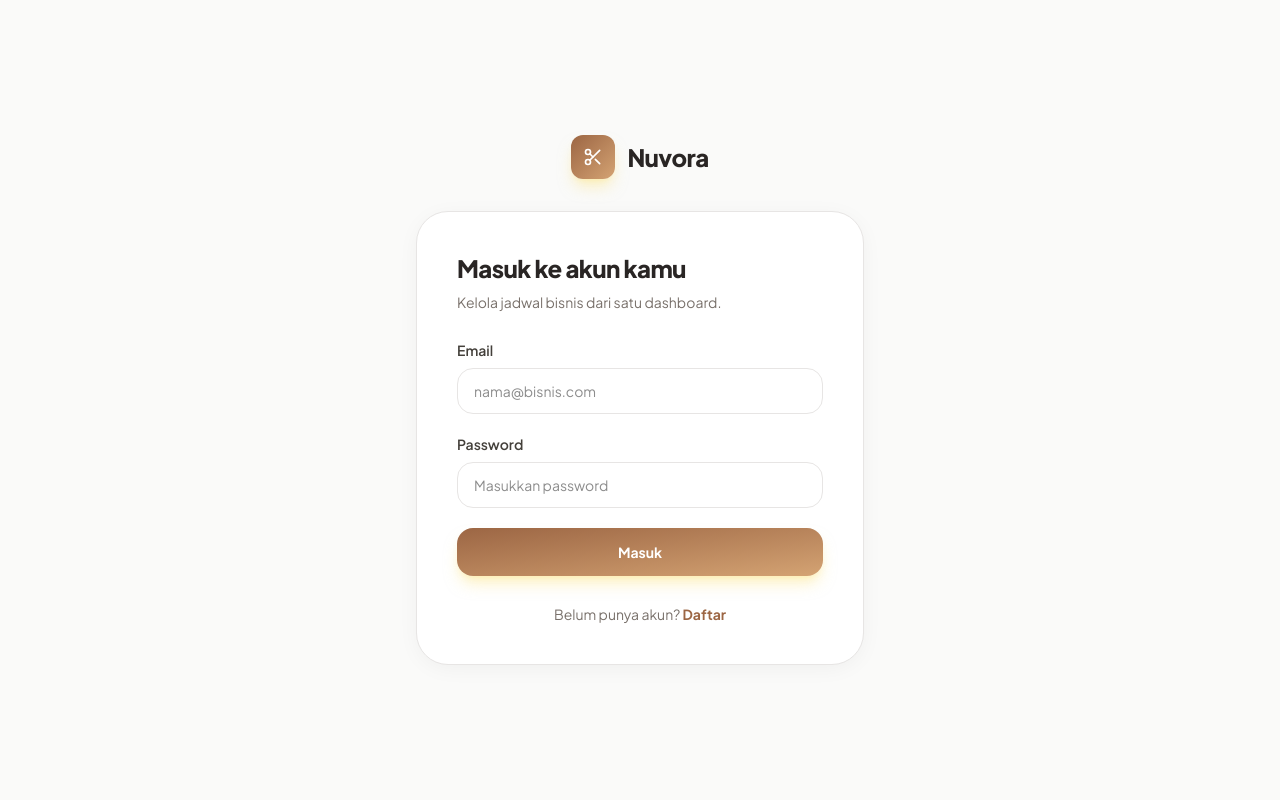
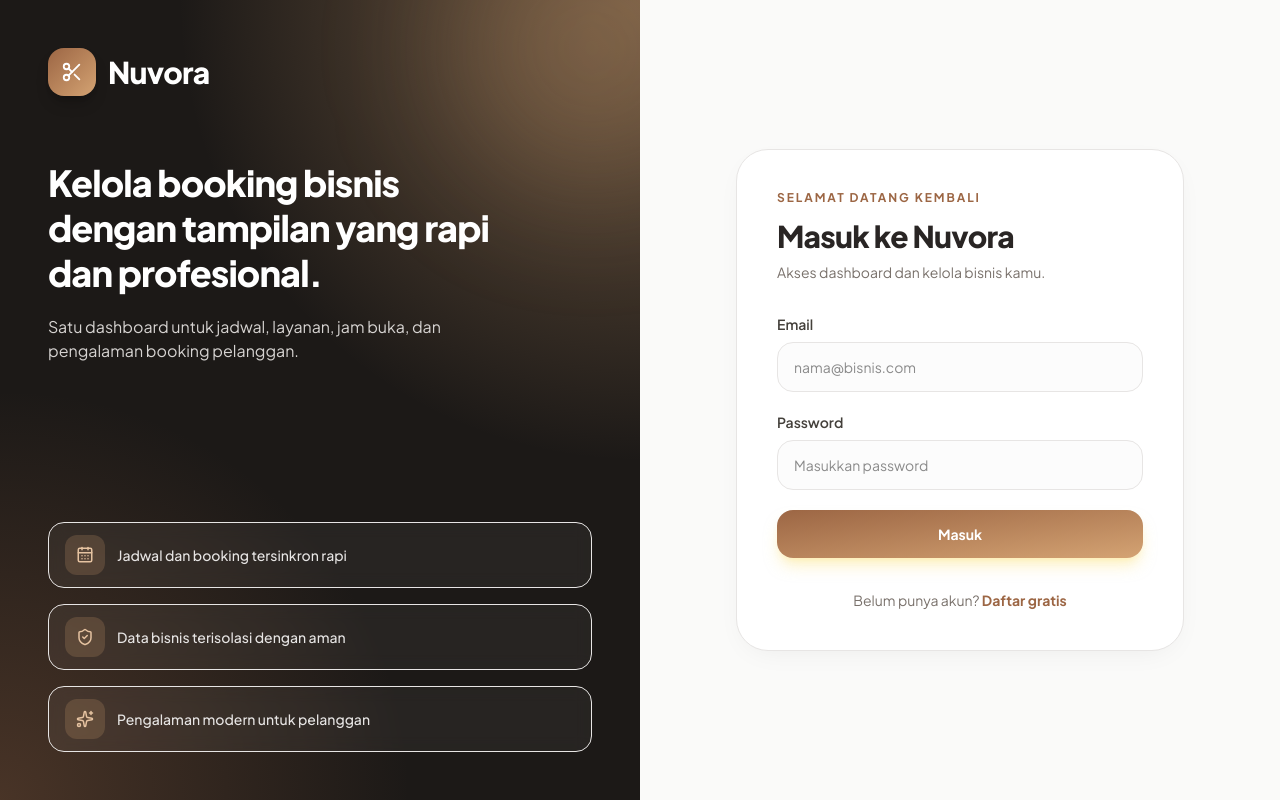
Before and after one commit to teukuaditya/Nuvora, a Next.js app: page /login in a window 1280 px wide. Built offline with nearby package versions, Linux system fonts and the light colour scheme.

Commit message:
style: redesign modern halaman login dan daftar dengan branding Nuvora

```diff
--- a/app/daftar/page.tsx
+++ b/app/daftar/page.tsx
@@ -1,6 +1,6 @@
 import Link from "next/link";
 import { connection } from "next/server";
-import { Scissors } from "lucide-react";
+import { CalendarDays, Scissors, ShieldCheck, Sparkles } from "lucide-react";
 import { daftar } from "./actions";
 
 export const instant = false;
@@ -14,40 +14,75 @@ export default async function DaftarPage({
   const params = await searchParams;
 
   return (
-    <main className="flex min-h-screen items-center justify-center bg-stone-50 px-6 py-12 dark:bg-background">
+    <main className="min-h-screen bg-stone-50 dark:bg-background lg:grid lg:grid-cols-2">
+      <div className="relative hidden overflow-hidden bg-stone-900 p-12 text-white lg:flex lg:flex-col lg:justify-between">
+        <div className="absolute inset-0 bg-[radial-gradient(circle_at_top_right,rgba(212,163,115,0.45),transparent_45%),radial-gradient(circle_at_bottom_left,rgba(156,102,68,0.35),transparent_40%)]" />
+        <div className="absolute -right-24 -top-24 h-72 w-72 rounded-full bg-primary/20 blur-3xl" />
+        <div className="relative">
+          <Link href="/" className="inline-flex items-center gap-3">
+            <div className="flex h-12 w-12 items-center justify-center rounded-2xl bg-gradient-to-br from-primary-dark to-primary text-white shadow-lg shadow-black/20">
+              <Scissors size={22} />
+            </div>
+            <span className="text-3xl font-extrabold tracking-tight">Nuvora</span>
+          </Link>
+          <p className="mt-16 max-w-md text-4xl font-extrabold leading-tight tracking-tight">
+            Mulai terima booking online dengan brand yang terlihat profesional.
+          </p>
+          <p className="mt-5 max-w-md text-base text-stone-300">
+            Buat akun bisnis, atur layanan, dan bagikan link booking dalam satu platform.
+          </p>
+        </div>
+        <div className="relative grid gap-4">
+          {[
+            { icon: CalendarDays, text: "Booking online otomatis untuk pelanggan" },
+            { icon: ShieldCheck, text: "Aman, terisolasi per bisnis" },
+            { icon: Sparkles, text: "Tampilan modern dan mudah digunakan" },
+          ].map((item) => {
+            const Icon = item.icon;
+            return (
+              <div key={item.text} className="flex items-center gap-3 rounded-2xl border border-white/10 bg-white/5 px-4 py-3 backdrop-blur-sm">
+                <div className="flex h-10 w-10 items-center justify-center rounded-xl bg-primary/20 text-primary-light"><Icon size={18} /></div>
+                <p className="text-sm font-medium text-stone-200">{item.text}</p>
+              </div>
+            );
+          })}
+        </div>
+      </div>
+
+      <div className="flex min-h-screen items-center justify-center px-6 py-12 sm:px-10">
         <div className="w-full max-w-md">
-        <div className="mb-8 text-center">
+          <div className="mb-8 lg:hidden">
             <Link href="/" className="inline-flex items-center gap-3">
-            <div className="flex h-11 w-11 items-center justify-center rounded-xl bg-gradient-to-br from-primary-dark to-primary text-white shadow-lg shadow-amber-200/50 dark:shadow-none">
-              <Scissors size={20} />
-            </div>
+              <div className="flex h-11 w-11 items-center justify-center rounded-xl bg-gradient-to-br from-primary-dark to-primary text-white"><Scissors size={20} /></div>
               <span className="text-2xl font-extrabold tracking-tight text-stone-800 dark:text-foreground">Nuvora</span>
             </Link>
           </div>
 
-        <div className="rounded-[2rem] border border-stone-200/80 bg-white p-8 shadow-[0_4px_24px_-4px_rgba(0,0,0,0.06)] dark:border-border dark:bg-surface sm:p-10">
-          <h1 className="text-2xl font-extrabold tracking-tight text-stone-800 dark:text-foreground">Buat akun bisnis</h1>
-          <p className="mt-2 text-sm text-stone-500 dark:text-muted">Mulai terima booking online dari pelanggan kamu.</p>
+          <div className="rounded-[2rem] border border-stone-200/80 bg-white p-8 shadow-[0_8px_30px_-12px_rgba(0,0,0,0.08)] dark:border-border dark:bg-surface sm:p-10">
+            <p className="text-xs font-bold uppercase tracking-[0.16em] text-primary-dark dark:text-primary">Mulai gratis</p>
+            <h1 className="mt-3 text-3xl font-extrabold tracking-tight text-stone-800 dark:text-foreground">Buat akun Nuvora</h1>
+            <p className="mt-2 text-sm text-stone-500 dark:text-muted">Siapkan bisnis kamu untuk menerima booking online.</p>
 
             {params.error ? <p className="mt-5 rounded-2xl border border-red-200 bg-red-50 p-4 text-sm text-red-700 dark:border-red-900/40 dark:bg-red-950/30 dark:text-red-300">{params.error}</p> : null}
 
-          <form action={daftar} className="mt-7 space-y-5">
+            <form action={daftar} className="mt-8 space-y-5">
               <label className="block text-sm">
                 <span className="mb-2 block font-semibold text-stone-700 dark:text-foreground">Email</span>
-              <input name="email" type="email" required className="w-full rounded-2xl border border-stone-200 bg-white px-4 py-3 text-foreground outline-none transition focus:border-primary focus:ring-4 focus:ring-primary/10 dark:border-border dark:bg-background" autoComplete="email" placeholder="nama@bisnis.com" />
+                <input name="email" type="email" required className="w-full rounded-2xl border border-stone-200 bg-stone-50/50 px-4 py-3.5 text-foreground outline-none transition focus:border-primary focus:bg-white focus:ring-4 focus:ring-primary/10 dark:border-border dark:bg-background" autoComplete="email" placeholder="nama@bisnis.com" />
               </label>
               <label className="block text-sm">
                 <span className="mb-2 block font-semibold text-stone-700 dark:text-foreground">Password</span>
-              <input name="password" type="password" required minLength={8} className="w-full rounded-2xl border border-stone-200 bg-white px-4 py-3 text-foreground outline-none transition focus:border-primary focus:ring-4 focus:ring-primary/10 dark:border-border dark:bg-background" autoComplete="new-password" placeholder="Minimal 8 karakter" />
+                <input name="password" type="password" required minLength={8} className="w-full rounded-2xl border border-stone-200 bg-stone-50/50 px-4 py-3.5 text-foreground outline-none transition focus:border-primary focus:bg-white focus:ring-4 focus:ring-primary/10 dark:border-border dark:bg-background" autoComplete="new-password" placeholder="Minimal 8 karakter" />
               </label>
               <button type="submit" className="w-full rounded-2xl bg-gradient-to-br from-primary-dark to-primary px-4 py-3.5 text-sm font-bold text-white shadow-lg shadow-amber-200/50 transition-all duration-300 hover:opacity-95 active:scale-[0.99] dark:shadow-none">
-              Daftar
+                Buat akun
               </button>
             </form>
 
-          <p className="mt-7 text-center text-sm text-stone-500 dark:text-muted">
+            <p className="mt-8 text-center text-sm text-stone-500 dark:text-muted">
               Sudah punya akun? <Link href="/login" className="font-bold text-primary-dark hover:underline dark:text-primary">Masuk</Link>
             </p>
+          </div>
         </div>
       </div>
     </main>
--- a/app/login/page.tsx
+++ b/app/login/page.tsx
@@ -1,6 +1,6 @@
 import Link from "next/link";
 import { connection } from "next/server";
-import { Scissors } from "lucide-react";
+import { CalendarDays, Scissors, ShieldCheck, Sparkles } from "lucide-react";
 import { login } from "./actions";
 
 export const instant = false;
@@ -14,41 +14,76 @@ export default async function LoginPage({
   const params = await searchParams;
 
   return (
-    <main className="flex min-h-screen items-center justify-center bg-stone-50 px-6 py-12 dark:bg-background">
+    <main className="min-h-screen bg-stone-50 dark:bg-background lg:grid lg:grid-cols-2">
+      <div className="relative hidden overflow-hidden bg-stone-900 p-12 text-white lg:flex lg:flex-col lg:justify-between">
+        <div className="absolute inset-0 bg-[radial-gradient(circle_at_top_right,rgba(212,163,115,0.45),transparent_45%),radial-gradient(circle_at_bottom_left,rgba(156,102,68,0.35),transparent_40%)]" />
+        <div className="absolute -right-24 -top-24 h-72 w-72 rounded-full bg-primary/20 blur-3xl" />
+        <div className="relative">
+          <Link href="/" className="inline-flex items-center gap-3">
+            <div className="flex h-12 w-12 items-center justify-center rounded-2xl bg-gradient-to-br from-primary-dark to-primary text-white shadow-lg shadow-black/20">
+              <Scissors size={22} />
+            </div>
+            <span className="text-3xl font-extrabold tracking-tight">Nuvora</span>
+          </Link>
+          <p className="mt-16 max-w-md text-4xl font-extrabold leading-tight tracking-tight">
+            Kelola booking bisnis dengan tampilan yang rapi dan profesional.
+          </p>
+          <p className="mt-5 max-w-md text-base text-stone-300">
+            Satu dashboard untuk jadwal, layanan, jam buka, dan pengalaman booking pelanggan.
+          </p>
+        </div>
+        <div className="relative grid gap-4">
+          {[
+            { icon: CalendarDays, text: "Jadwal dan booking tersinkron rapi" },
+            { icon: ShieldCheck, text: "Data bisnis terisolasi dengan aman" },
+            { icon: Sparkles, text: "Pengalaman modern untuk pelanggan" },
+          ].map((item) => {
+            const Icon = item.icon;
+            return (
+              <div key={item.text} className="flex items-center gap-3 rounded-2xl border border-white/10 bg-white/5 px-4 py-3 backdrop-blur-sm">
+                <div className="flex h-10 w-10 items-center justify-center rounded-xl bg-primary/20 text-primary-light"><Icon size={18} /></div>
+                <p className="text-sm font-medium text-stone-200">{item.text}</p>
+              </div>
+            );
+          })}
+        </div>
+      </div>
+
+      <div className="flex min-h-screen items-center justify-center px-6 py-12 sm:px-10">
         <div className="w-full max-w-md">
-        <div className="mb-8 text-center">
+          <div className="mb-8 lg:hidden">
             <Link href="/" className="inline-flex items-center gap-3">
-            <div className="flex h-11 w-11 items-center justify-center rounded-xl bg-gradient-to-br from-primary-dark to-primary text-white shadow-lg shadow-amber-200/50 dark:shadow-none">
-              <Scissors size={20} />
-            </div>
+              <div className="flex h-11 w-11 items-center justify-center rounded-xl bg-gradient-to-br from-primary-dark to-primary text-white"><Scissors size={20} /></div>
               <span className="text-2xl font-extrabold tracking-tight text-stone-800 dark:text-foreground">Nuvora</span>
             </Link>
           </div>
 
-        <div className="rounded-[2rem] border border-stone-200/80 bg-white p-8 shadow-[0_4px_24px_-4px_rgba(0,0,0,0.06)] dark:border-border dark:bg-surface sm:p-10">
-          <h1 className="text-2xl font-extrabold tracking-tight text-stone-800 dark:text-foreground">Masuk ke akun kamu</h1>
-          <p className="mt-2 text-sm text-stone-500 dark:text-muted">Kelola jadwal bisnis dari satu dashboard.</p>
+          <div className="rounded-[2rem] border border-stone-200/80 bg-white p-8 shadow-[0_8px_30px_-12px_rgba(0,0,0,0.08)] dark:border-border dark:bg-surface sm:p-10">
+            <p className="text-xs font-bold uppercase tracking-[0.16em] text-primary-dark dark:text-primary">Selamat datang kembali</p>
+            <h1 className="mt-3 text-3xl font-extrabold tracking-tight text-stone-800 dark:text-foreground">Masuk ke Nuvora</h1>
+            <p className="mt-2 text-sm text-stone-500 dark:text-muted">Akses dashboard dan kelola bisnis kamu.</p>
 
             {params.error ? <p className="mt-5 rounded-2xl border border-red-200 bg-red-50 p-4 text-sm text-red-700 dark:border-red-900/40 dark:bg-red-950/30 dark:text-red-300">{params.error}</p> : null}
             {params.message ? <p className="mt-5 rounded-2xl border border-emerald-200 bg-emerald-50 p-4 text-sm text-emerald-700 dark:border-emerald-900/40 dark:bg-emerald-950/30 dark:text-emerald-300">{params.message}</p> : null}
 
-          <form action={login} className="mt-7 space-y-5">
+            <form action={login} className="mt-8 space-y-5">
               <label className="block text-sm">
                 <span className="mb-2 block font-semibold text-stone-700 dark:text-foreground">Email</span>
-              <input name="email" type="email" required className="w-full rounded-2xl border border-stone-200 bg-white px-4 py-3 text-foreground outline-none transition focus:border-primary focus:ring-4 focus:ring-primary/10 dark:border-border dark:bg-background" autoComplete="email" placeholder="nama@bisnis.com" />
+                <input name="email" type="email" required className="w-full rounded-2xl border border-stone-200 bg-stone-50/50 px-4 py-3.5 text-foreground outline-none transition focus:border-primary focus:bg-white focus:ring-4 focus:ring-primary/10 dark:border-border dark:bg-background" autoComplete="email" placeholder="nama@bisnis.com" />
               </label>
               <label className="block text-sm">
                 <span className="mb-2 block font-semibold text-stone-700 dark:text-foreground">Password</span>
-              <input name="password" type="password" required className="w-full rounded-2xl border border-stone-200 bg-white px-4 py-3 text-foreground outline-none transition focus:border-primary focus:ring-4 focus:ring-primary/10 dark:border-border dark:bg-background" autoComplete="current-password" placeholder="Masukkan password" />
+                <input name="password" type="password" required className="w-full rounded-2xl border border-stone-200 bg-stone-50/50 px-4 py-3.5 text-foreground outline-none transition focus:border-primary focus:bg-white focus:ring-4 focus:ring-primary/10 dark:border-border dark:bg-background" autoComplete="current-password" placeholder="Masukkan password" />
               </label>
               <button type="submit" className="w-full rounded-2xl bg-gradient-to-br from-primary-dark to-primary px-4 py-3.5 text-sm font-bold text-white shadow-lg shadow-amber-200/50 transition-all duration-300 hover:opacity-95 active:scale-[0.99] dark:shadow-none">
                 Masuk
               </button>
             </form>
 
-          <p className="mt-7 text-center text-sm text-stone-500 dark:text-muted">
-            Belum punya akun? <Link href="/daftar" className="font-bold text-primary-dark hover:underline dark:text-primary">Daftar</Link>
+            <p className="mt-8 text-center text-sm text-stone-500 dark:text-muted">
+              Belum punya akun? <Link href="/daftar" className="font-bold text-primary-dark hover:underline dark:text-primary">Daftar gratis</Link>
             </p>
+          </div>
         </div>
       </div>
     </main>
```
Also changed, not shown: 2 other files (tests, documents, lock files or other folders). Lines whose indentation alone changed are shown as unchanged.
